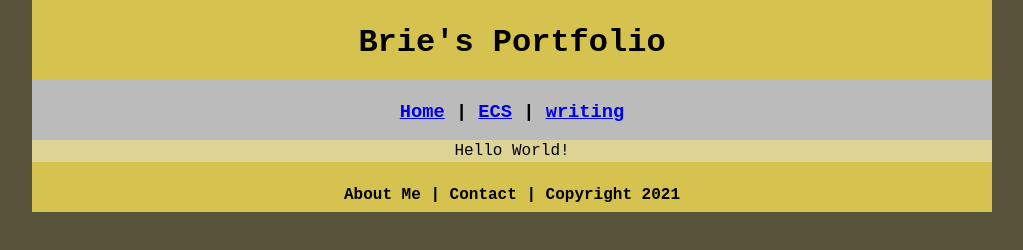
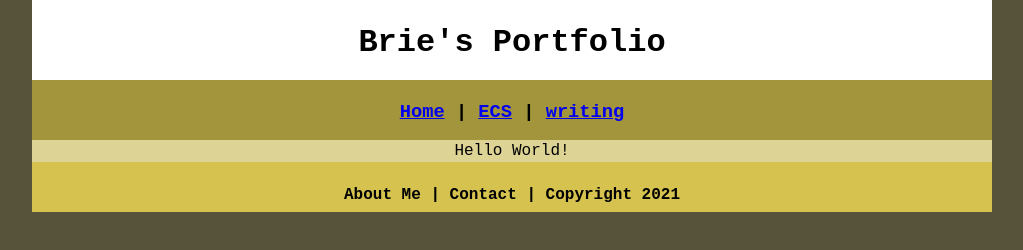
Before and after one commit to brieandthebees/portfolio, a plain HTML site: page index.html in a window 1280 px wide. Shown: the whole page, without its empty margins (128-1151 px from the left). Drawn offline with Linux system fonts and the light colour scheme.

Commit message:
Update myCSS.css

```diff
--- a/myCSS.css
+++ b/myCSS.css
@@ -12,7 +12,7 @@ body {
 	margin: 0 auto;
 }
 .header {
-	background: #D6C34F;
+	background: #FFFFFF;
 	text-align: center;
 	margin: 0px;
 	padding: 5;
@@ -22,7 +22,7 @@ body {
 
 }
 .nav {
-	background: #BBBBBB;
+	background: #A3953C;
 	margin: 0px;
 	padding: 5;
 	float: left;
```
